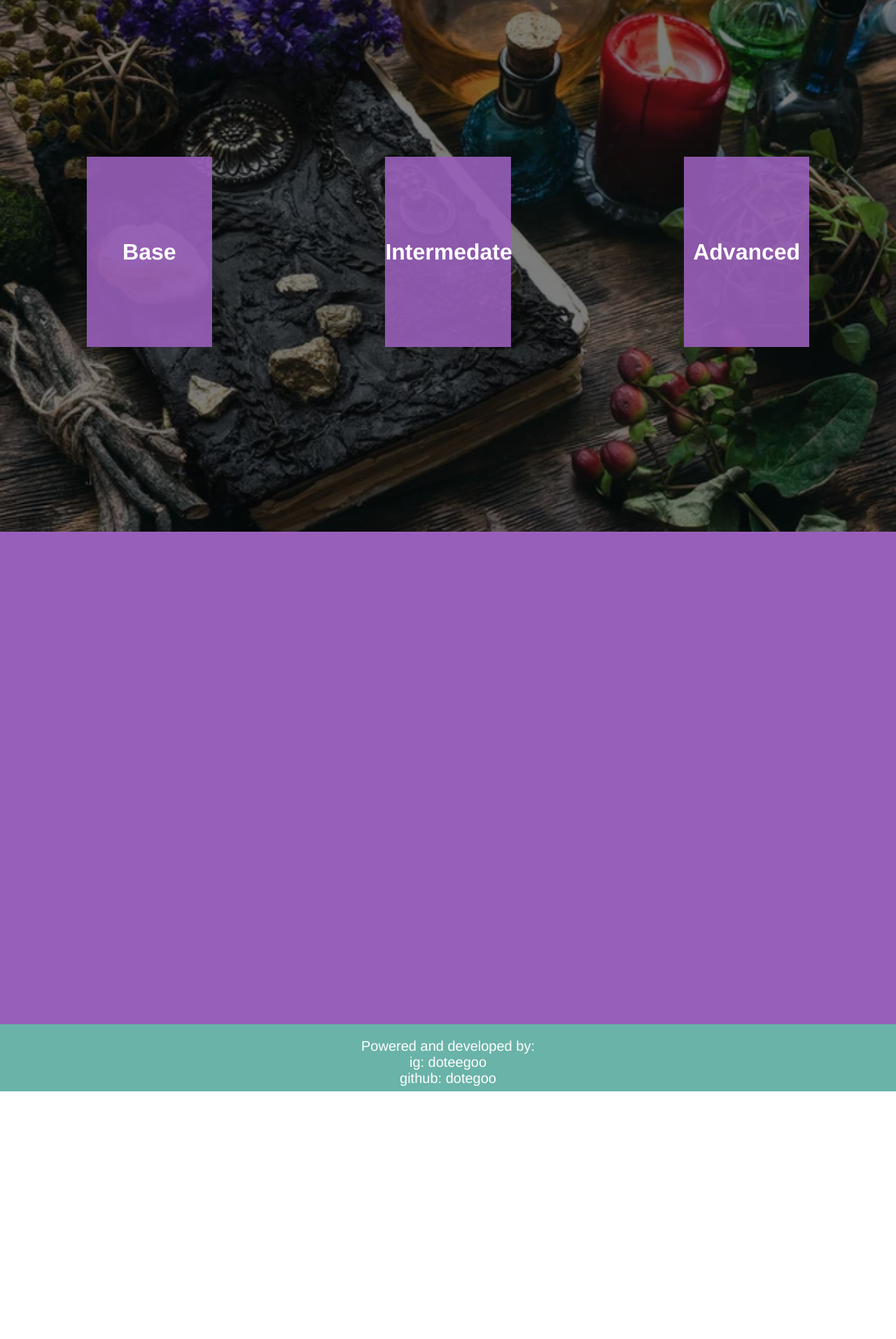
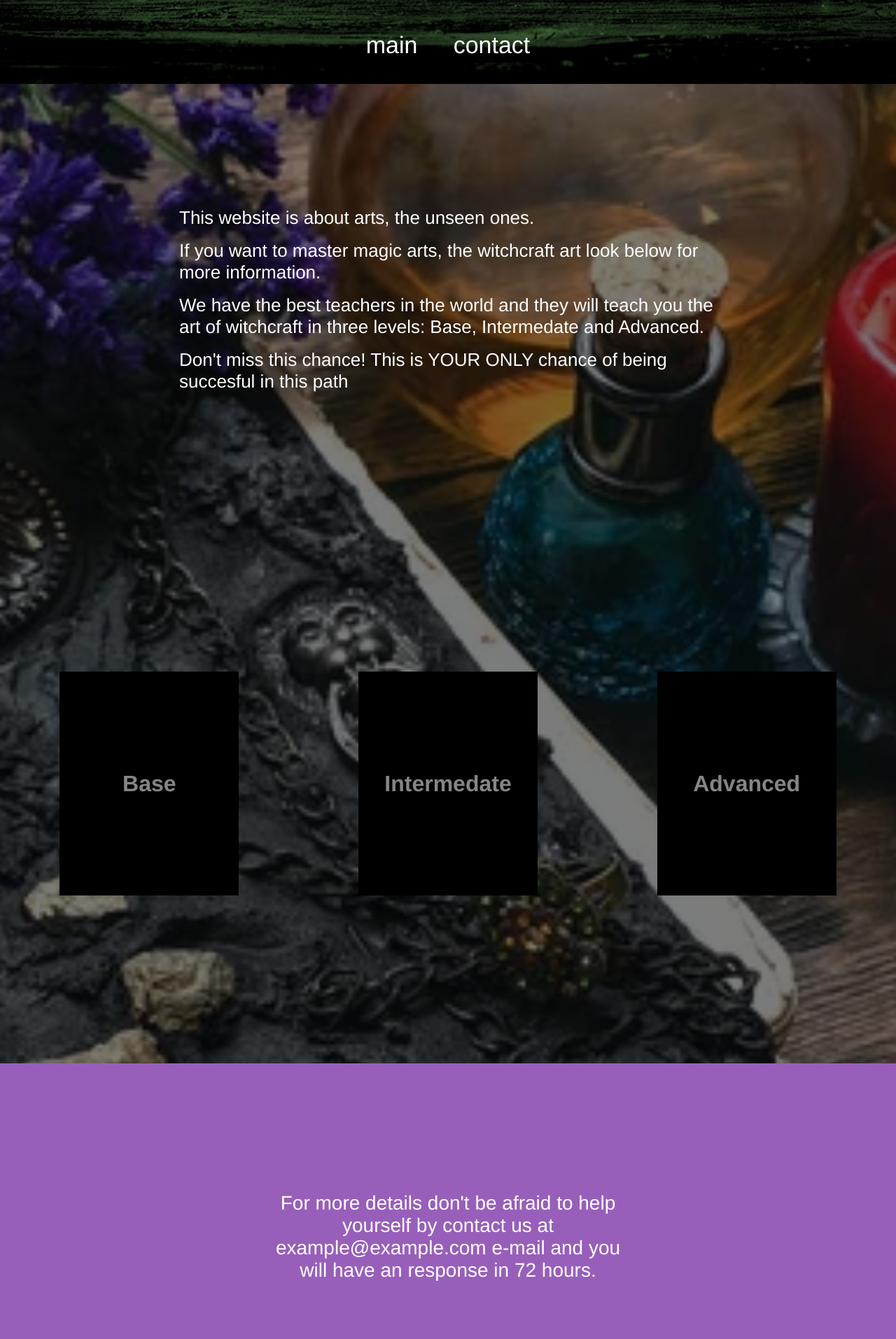
Before and after one commit to dotegoo/Academy-of-unseen-arts, a React (Vite) app: page / in a window 1280 px wide. Shown: the part 840-2754 px from the top of the page at 70% size. Before the commit the page ends 2400 px from the top, so only its background shows below. Built offline with nearby package versions, Linux system fonts and the light colour scheme.

Commit message:
23.10.29

```diff
--- a/src/App.css
+++ b/src/App.css
@@ -2,33 +2,32 @@
   margin: 0;
   padding: 0;
   border: 0;
-  color: #fff;
   font-family: "Franklin Gothic Medium", "Arial Narrow", Arial, sans-serif;
 }
-header {
-  height: 100vh;
+body {
+  color: #fff;
+}
+body a {
+  color: #fff;
+}
+#headerNav {
+  height: 120vh;
   background: #00000083;
   background-image: url("/header-bg.jpg");
   background-position: center;
   background-size: cover;
   background-blend-mode: color-burn;
 }
-header nav {
-  display: flex;
-  padding-left: 2vw;
-  padding-right: 2vw;
-  justify-content: space-between;
-  float: right;
+#articleMain {
+  background: url(/main-bg.jpg) #00000083;
+  background-position: center;
+  background-size: cover;
+  background-blend-mode: color-burn;
 }
-
-header nav ul li {
-  display: inline-block;
-  padding-left: 1vw;
-  text-decoration: none;
-  font-size: 24px;
-  padding-top: 1vh;
+header {
+  height: 100vh;
 }
-header nav ul li a {
+header header nav ul li a {
   text-decoration: none;
 }
 header h1 {
@@ -38,13 +37,15 @@ header h1 {
 }
 main {
   height: 100vh;
-  background: url(/main-bg.jpg) #00000083;
-  background-position: center;
-  background-size: cover;
-  background-blend-mode: color-burn;
 }
 #contact {
   height: 88vh;
+  display: flex;
+  align-items: center;
+  justify-content: space-evenly;
+  text-align: center;
+  flex-direction: column;
+
   background: #985fba;
 }
 footer {
@@ -54,8 +55,39 @@ footer {
 footer p a {
   text-decoration: none;
 }
+nav {
+  height: 26vh;
+  display: flex;
+  justify-content: center;
+  align-items: center;
+}
+nav ul li {
+  display: inline;
+  text-decoration: none;
+  font-size: 34px;
+  padding-top: 1vh;
+  padding-left: 2vw;
+  padding-right: 2vw;
+}
+nav li a {
+  text-decoration: none;
+  display: inline-flex;
+}
+
+article {
+  height: 75vh;
+  display: flex;
+  align-items: center;
+  justify-content: center;
+  flex-direction: column;
+}
+article p {
+  font-size: 26px;
+  padding-top: 2vh;
+  width: 60vw;
+}
 footer p {
-  font-size: 20px;
+  font-size: 18px;
   text-align: center;
   display: flex;
   justify-content: center;
@@ -68,13 +100,28 @@ footer p {
   justify-content: space-around;
   align-items: center;
 }
-#main #baza,
-#main #avansat,
-#main #intermediar {
+#baza,
+#avansat,
+#intermediar {
+  background: #000;
+  height: 20rem;
+  width: 16rem;
+  justify-content: center;
+  align-items: center;
   display: flex;
-  justify-content: space-around;
-  align-items: center;
-  background-color: #995fbae5;
-  height: 34vh;
-  width: 14vw;
+  color: #ffffff85;
 }
+#baza:hover,
+#avansat:hover,
+#intermediar:hover {
+  background: #0000004a;
+  transition: 1s;
+  color: #fff;
+}
+#contact p {
+  font-size: 28px;
+  padding-top: 5vh;
+  text-align: center;
+  width: 40vw;
+  padding-bottom: 5vh;
+}
--- a/src/App.tsx
+++ b/src/App.tsx
@@ -4,7 +4,10 @@ function App() {
   return (
     <>
       <div id='app'>
+        <div id='headerNav'>
           <header>
+            <h1>The Academy of unseen arts</h1>
+          </header>
           <nav>
             <ul>
               <li>
@@ -15,8 +18,23 @@ function App() {
               </li>
             </ul>
           </nav>
-          <h1>The Academy of unseen arts</h1>
-        </header>
+        </div>
+        <div id='articleMain'>
+          <article>
+            <p>This website is about arts, the unseen ones.</p>
+            <p>
+              If you want to master magic arts, the witchcraft art look below
+              for more information.
+            </p>
+            <p>
+              We have the best teachers in the world and they will teach you the
+              art of witchcraft in three levels: Base, Intermedate and Advanced.
+            </p>
+            <p>
+              Don't miss this chance! This is YOUR ONLY chance of being
+              succesful in this path
+            </p>
+          </article>
           <main id='main'>
             <div id='baza'>
               <h1>Base</h1>
@@ -28,7 +46,17 @@ function App() {
               <h1>Advanced</h1>
             </div>
           </main>
-        <div id='contact'></div>
+          <div id='contact'>
+            <p>
+              For more details don't be afraid to help yourself by contact us at
+              example@example.com e-mail and you will have an response in 72
+              hours.
+              <p></p> We also provide with information for private lessons. For
+              details send an email to example@example.com and we will answer in
+              the about same time
+            </p>
+          </div>
+        </div>
         <footer>
           <p>
             Powered and developed by:{" "}
```
Also changed, not shown: src/assets/header-bg.jpg (added). Lines whose indentation alone changed are shown as unchanged.
